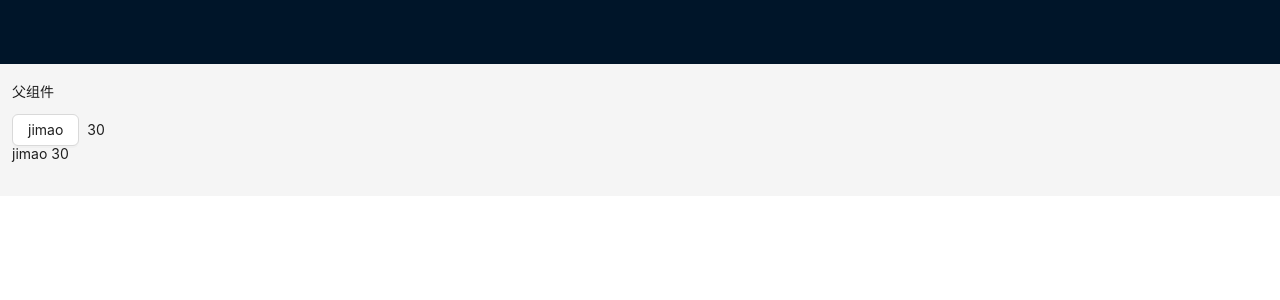
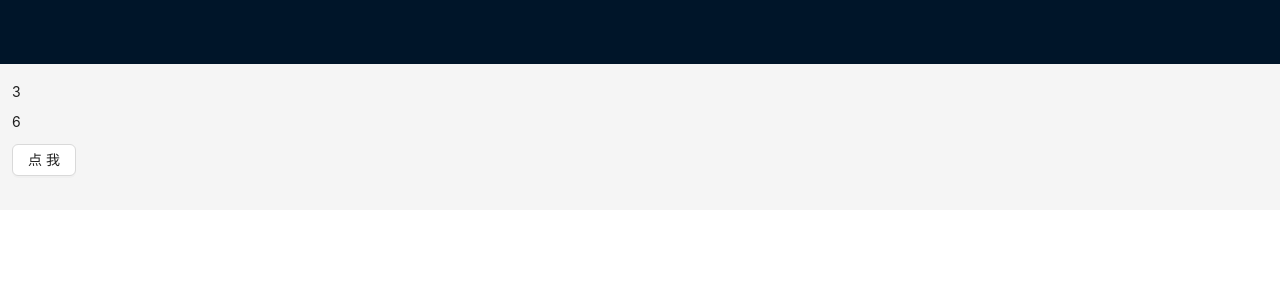
Before and after one commit to wrule/react-learning, a React (Create React App) app: page / in a window 1280 px wide. Shown: the top 300 px of the page. Built offline with nearby package versions, Linux system fonts and the light colour scheme.

Commit message:
提交代码

```diff
--- a/src/App.tsx
+++ b/src/App.tsx
@@ -7,6 +7,7 @@ import { QueryClient, QueryClientProvider, useQuery } from 'react-query'
 import { Space, Layout, Row, Col } from 'antd';
 import { List2 } from './List2';
 import { Parent } from './Parent';
+import { Hooks } from './hooks';
 
 const queryClient = new QueryClient();
 
@@ -55,7 +56,8 @@ function App() {
           <Layout.Header></Layout.Header>
           <Layout.Content style={{ padding: '20px' }}>
             <Row gutter={16}>
-              <Parent />
+              <Hooks />
+              {/* <Parent /> */}
               {/* <Col span={12}><List1 /></Col>
               <Col span={12}><List2 /></Col> */}
             </Row>
--- /dev/null
+++ b/src/hooks.tsx
@@ -0,0 +1,29 @@
+import { Button } from 'antd';
+import React, { useCallback, useMemo, useState } from 'react';
+
+export
+function Hooks() {
+  const [num, setNum] = useState<number>(3);
+  const anum = useMemo(() => num * 2, [num]);
+
+  const func = useCallback(() => {
+    console.log(num);
+    return num + 11;
+  }, [num]);
+
+  const click = () => {
+    func();
+    func();
+    func();
+    func();
+    func();
+  };
+
+  return <div>
+    <p>{num}</p>
+    <p>{anum}</p>
+    <p>
+      <Button onClick={click}>点我</Button>
+    </p>
+  </div>;
+}
```
